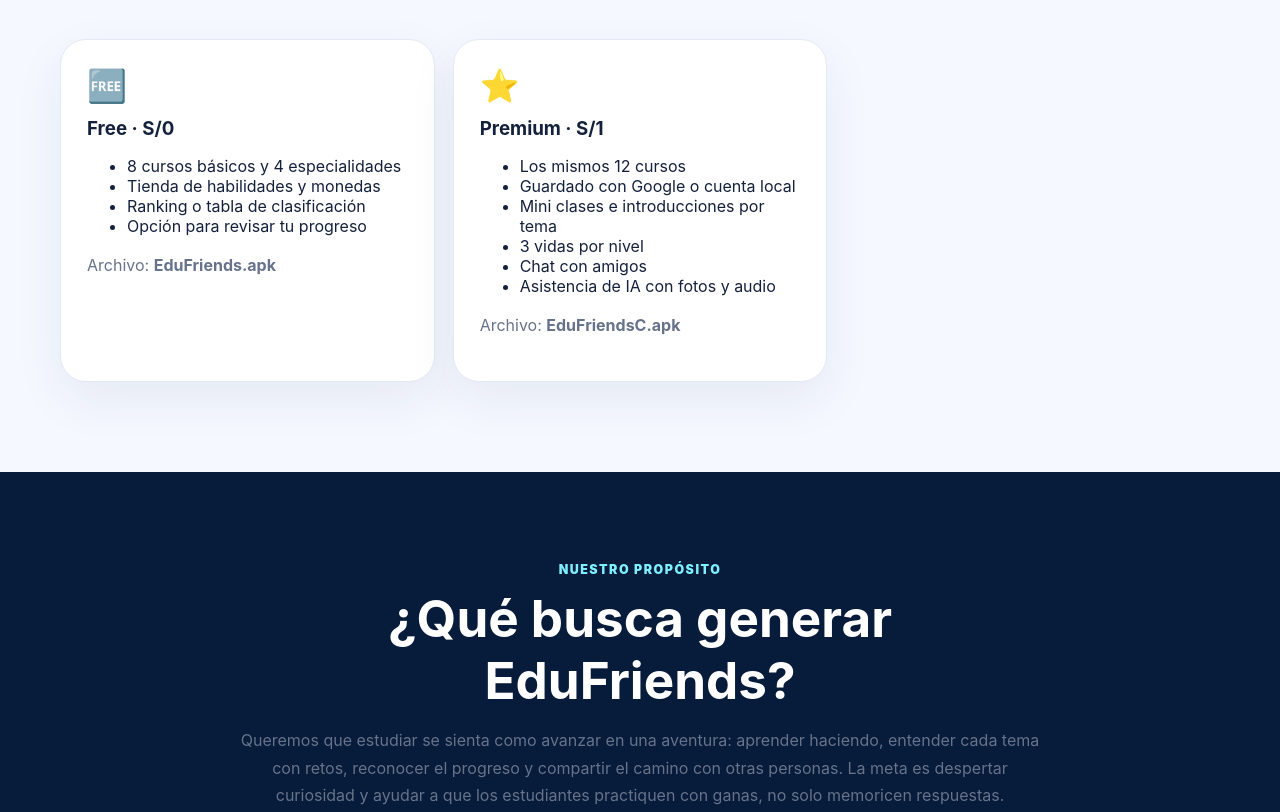
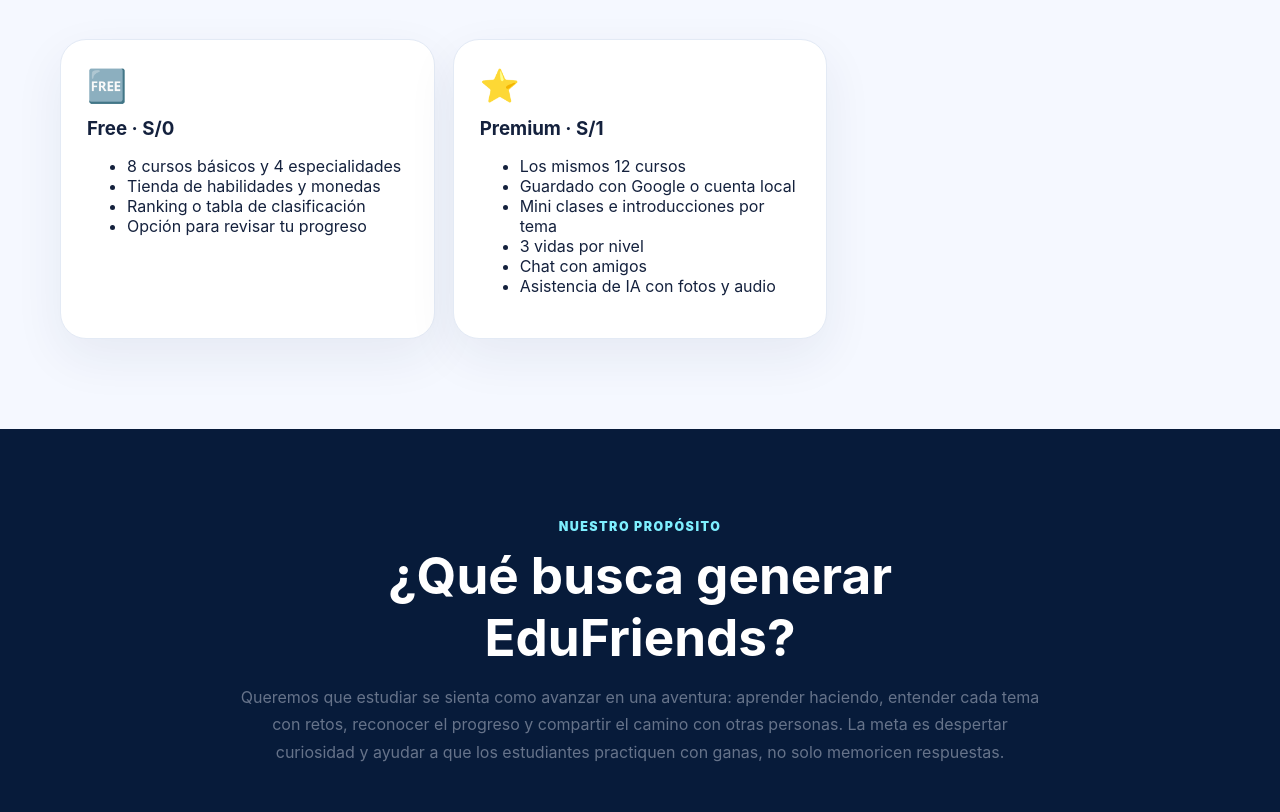
Before and after one commit to fxbrxzx10-ctrl/EduFriendsServer, a website: page index.html in a window 1280 px wide. Shown: the part 3172-3984 px from the top of the page. Drawn offline with Linux system fonts and the light colour scheme.

Commit message:
Remove APK filename labels from comparison cards

```diff
--- a/index.html
+++ b/index.html
@@ -16,7 +16,7 @@
 <section class="section" id="app"><div class="wrap"><div class="center"><div class="kicker">Conoce EduFriends</div><h2>Aprender también puede ser divertido</h2><p class="muted">La aplicación combina aprendizaje, práctica, progreso, recompensas y ranking para que puedas seguir avanzando en diferentes cursos.</p></div><div class="cards" id="funciones"><article class="card"><div class="icon">🎯</div><h3>Niveles</h3><p class="muted">Practica con preguntas de diferentes dificultades.</p></article><article class="card"><div class="icon">📊</div><h3>Progreso</h3><p class="muted">Guarda tu avance y revisa tus resultados.</p></article><article class="card"><div class="icon">🏆</div><h3>Ranking</h3><p class="muted">Compara tus resultados y busca mejorar.</p></article><article class="card"><div class="icon">🪙</div><h3>Recompensas</h3><p class="muted">Obtén monedas y utiliza habilidades dentro de la app.</p></article><article class="card"><div class="icon">💾</div><h3>Guardado</h3><p class="muted">Continúa donde te quedaste sin comenzar desde cero.</p></article><article class="card"><div class="icon">🤖</div><h3>IA educativa</h3><p class="muted">Recibe apoyo para comprender ejercicios y dudas.</p></article></div></div></section>
 <section class="section" id="ia"><div class="wrap"><div class="center"><div class="kicker">Inteligencia artificial</div><h2>🤖 EduFriends IA</h2><p class="muted">Pregunta, analiza ejercicios con fotografías y recibe explicaciones para estudiar de una forma más interactiva.</p></div><div class="cards"><article class="card"><div class="icon">💬</div><h3>Pregunta a la IA</h3><p class="muted">Escribe tus dudas y recibe ayuda paso a paso para comprender mejor.</p></article><article class="card"><div class="icon">📷</div><h3>Analiza una foto</h3><p class="muted">Fotografía un ejercicio y recibe orientación para resolverlo.</p></article><article class="card"><div class="icon">🔊</div><h3>Escucha la explicación</h3><p class="muted">Escucha las respuestas de la IA para estudiar de manera más cómoda.</p></article></div></div></section>
 <section class="section" id="acceso"><div class="wrap"><div class="center"><div class="kicker">Primeros pasos</div><h2>Cómo iniciar sesión</h2><p class="muted">Abre EduFriends y elige cómo quieres entrar. En Premium puedes usar Google o una cuenta local.</p></div><div class="cards"><article class="card"><div class="icon">📲</div><h3>1. Instala y abre la app</h3><p class="muted">Descarga Free o Premium desde esta página, instala el APK y abre EduFriends.</p></article><article class="card"><div class="icon">⭐</div><h3>2. Elige tu acceso en Premium</h3><p class="muted">Toca “Continuar con Google” para entrar con tu cuenta y guardar tus datos, o “Crear cuenta” para registrarte localmente con usuario y contraseña.</p></article><article class="card"><div class="icon">🔐</div><h3>3. Entra y empieza</h3><p class="muted">Si ya tienes cuenta, toca “Iniciar sesión” y usa Google o tus datos locales. Al entrar, toca “Divertirse” para abrir los cursos.</p></article></div></div></section>
-<section class="section" id="comparativa"><div class="wrap"><div class="center"><div class="kicker">Compara las ediciones</div><h2>¿Qué cambia entre Free y Premium?</h2><p class="muted">Las dos versiones incluyen 8 cursos básicos y 4 especialidades: 12 cursos en total. Premium suma herramientas para aprender y compartir.</p></div><div class="cards"><article class="card"><div class="icon">🆓</div><h3>Free · S/0</h3><ul><li>8 cursos básicos y 4 especialidades</li><li>Tienda de habilidades y monedas</li><li>Ranking o tabla de clasificación</li><li>Opción para revisar tu progreso</li></ul><p class="muted">Archivo: <b>EduFriends.apk</b></p></article><article class="card"><div class="icon">⭐</div><h3>Premium · S/1</h3><ul><li>Los mismos 12 cursos</li><li>Guardado con Google o cuenta local</li><li>Mini clases e introducciones por tema</li><li>3 vidas por nivel</li><li>Chat con amigos</li><li>Asistencia de IA con fotos y audio</li></ul><p class="muted">Archivo: <b>EduFriendsC.apk</b></p></article></div></div></section>
+<section class="section" id="comparativa"><div class="wrap"><div class="center"><div class="kicker">Compara las ediciones</div><h2>¿Qué cambia entre Free y Premium?</h2><p class="muted">Las dos versiones incluyen 8 cursos básicos y 4 especialidades: 12 cursos en total. Premium suma herramientas para aprender y compartir.</p></div><div class="cards"><article class="card"><div class="icon">🆓</div><h3>Free · S/0</h3><ul><li>8 cursos básicos y 4 especialidades</li><li>Tienda de habilidades y monedas</li><li>Ranking o tabla de clasificación</li><li>Opción para revisar tu progreso</li></ul></article><article class="card"><div class="icon">⭐</div><h3>Premium · S/1</h3><ul><li>Los mismos 12 cursos</li><li>Guardado con Google o cuenta local</li><li>Mini clases e introducciones por tema</li><li>3 vidas por nivel</li><li>Chat con amigos</li><li>Asistencia de IA con fotos y audio</li></ul></article></div></div></section>
 <section class="section dark" id="objetivo"><div class="wrap"><div class="center"><div class="kicker" style="color:#7eefff">Nuestro propósito</div><h2>¿Qué busca generar EduFriends?</h2><p class="muted">Queremos que estudiar se sienta como avanzar en una aventura: aprender haciendo, entender cada tema con retos, reconocer el progreso y compartir el camino con otras personas. La meta es despertar curiosidad y ayudar a que los estudiantes practiquen con ganas, no solo memoricen respuestas.</p></div></div></section>
 <section class="section" id="versiones"><div class="wrap"><div class="center"><div class="kicker">Nuevas versiones</div><h2>Elige cómo quieres usar EduFriends</h2><p class="muted">Descarga directa de la versión gratuita o Premium; elige la que quieras instalar.</p></div><div class="plans"><article class="plan"><div class="icon">🆓</div><h3>EduFriends Free</h3><div class="price">S/0</div><p class="muted">La versión gratuita para empezar.</p><ul><li>Cursos y retos de EduFriends</li><li>Acceso gratuito</li><li>Funciones disponibles en la versión Free</li></ul><a class="planBtn" href="./EduFriends.apk" download="EduFriends.apk">⬇️ Descargar Free</a></article><article class="plan premium"><span class="badge">⭐ PREMIUM</span><div class="icon">👑</div><h3>EduFriends Premium</h3><div class="price">S/1</div><p class="muted">La versión final completa de EduFriends.</p><ul><li>Versión Premium</li><li>Funciones y contenido premium</li></ul><a class="planBtn purple" href="./EduFriendsC.apk" download="EduFriendsC.apk">⬇️ Descargar Premium</a></article></div></div></section>
 <section class="section dark"><div class="wrap"><div class="center"><div class="kicker" style="color:#7eefff">Cómo funciona</div><h2>Tu aventura en 4 pasos</h2></div><div class="steps"><div class="step"><div class="num">1</div><h3>Descubre</h3><p class="muted">Conoce EduFriends y elige tu versión.</p></div><div class="step"><div class="num">2</div><h3>Aprende</h3><p class="muted">Practica cursos y retos educativos.</p></div><div class="step"><div class="num">3</div><h3>Progresa</h3><p class="muted">Guarda tu avance y mejora tus resultados.</p></div><div class="step"><div class="num">4</div><h3>Compite</h3><p class="muted">Consulta tu ranking y sigue avanzando.</p></div></div></div></section>
```
